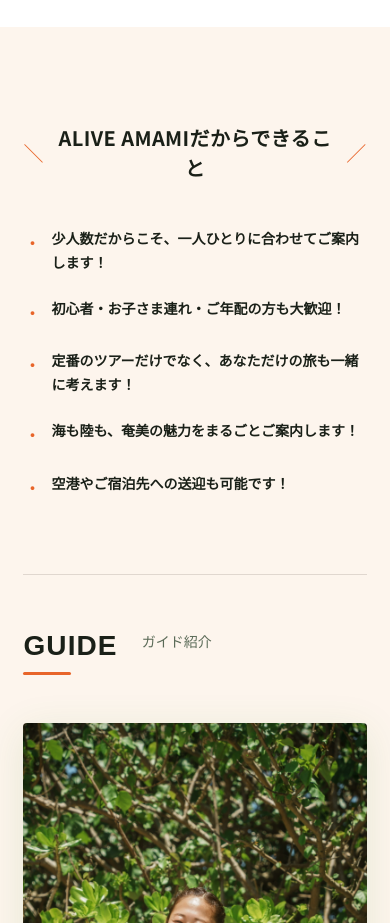
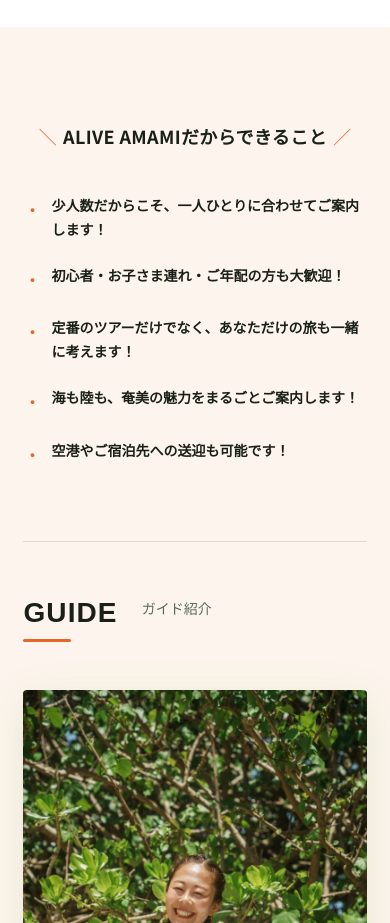
Before and after one commit to ikucha-portfolio/amami-guide-redesign, a React (Vite) app: page / in a window 390 px wide. Shown: the part 3040-3963 px from the top of the page. Built offline with nearby package versions, Linux system fonts and the light colour scheme.

Commit message:
Guideの調整内容を保存

```diff
--- a/src/components/Guide.jsx
+++ b/src/components/Guide.jsx
@@ -49,14 +49,15 @@
     display: "flex",
     alignItems: "center",
     justifyContent: "center",
-              gap: isMobile ? "10px" : "14px",
+    gap: isMobile ? "6px" : "14px",
     margin: "0 0 44px",
-              fontSize: isMobile ? "20px" : "26px",
+    fontSize: isMobile ? "18px" : "26px",
     fontWeight: 700,
     lineHeight: 1.5,
     color: C.text,
     textAlign: "center",
     letterSpacing: "0.02em",
+    whiteSpace: "nowrap",
   }}
 >
             <span
```
Lines whose indentation alone changed are shown as unchanged.
